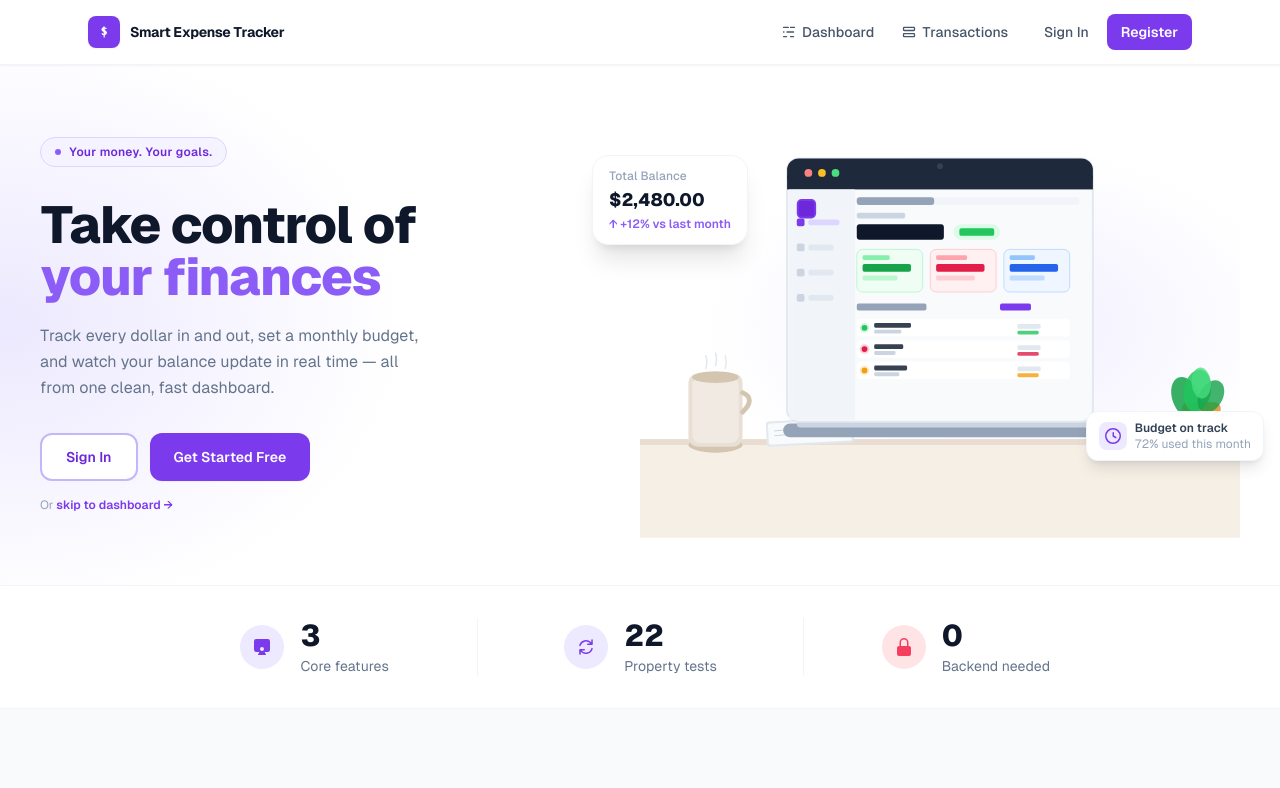
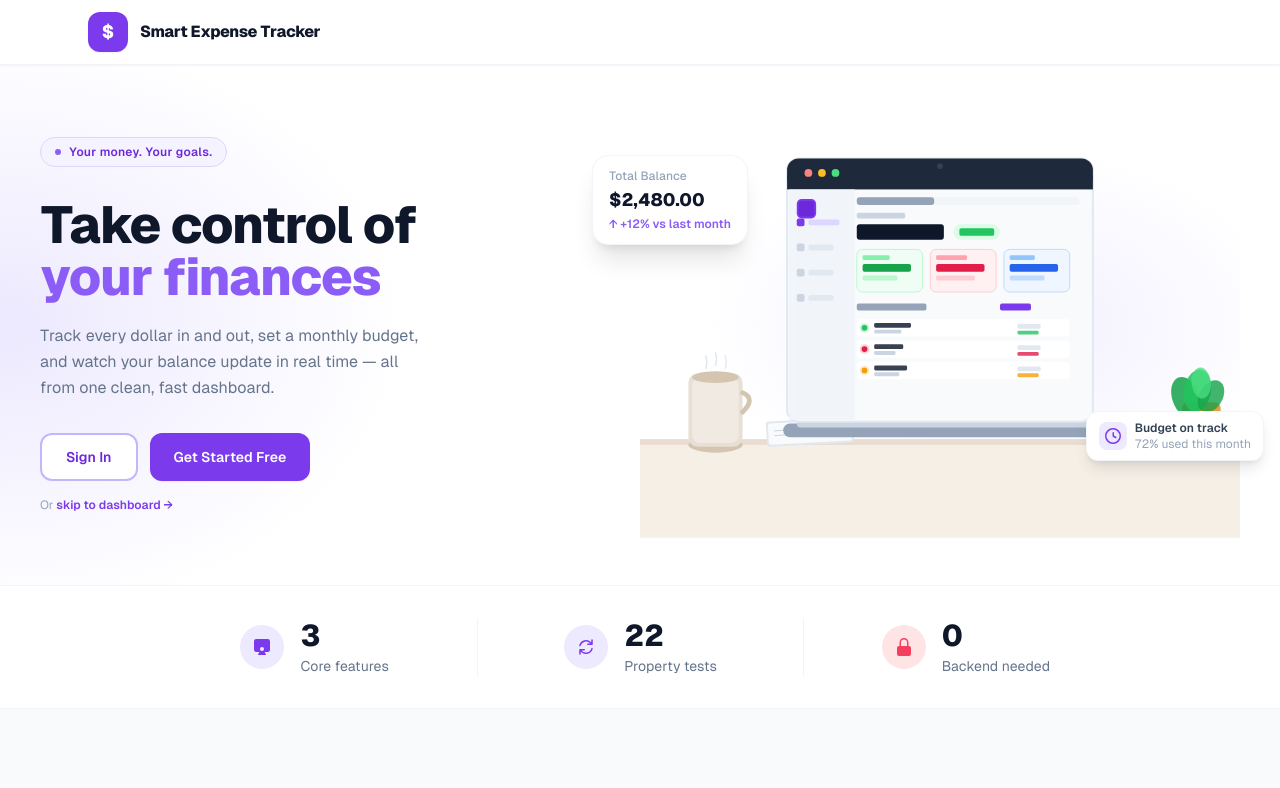
Before and after one commit to subiksha29-07/my-kiro-project, a Next.js app: page / in a window 1280 px wide. Shown: the top 788 px of the page. Built offline with nearby package versions, Linux system fonts and the light colour scheme.

Commit message:
login/register

```diff
--- a/app/layout.tsx
+++ b/app/layout.tsx
@@ -1,7 +1,6 @@
 import type { Metadata } from 'next';
 import localFont from 'next/font/local';
 import Link from 'next/link';
-import { AuthButtons } from '@/components/auth/AuthButtons';
 import './globals.css';
 
 const geistSans = localFont({
@@ -29,47 +28,24 @@ export default function RootLayout({
         {/* ── Navbar ─────────────────────────────────────────────── */}
         <header className="sticky top-0 z-50 border-b border-slate-100 bg-white shadow-sm">
           <div className="mx-auto max-w-6xl px-4 sm:px-6 h-16 flex items-center justify-between">
-            {/* Brand */}
+
+            {/* Brand — purple $ icon + name */}
             <Link
               href="/"
-              className="flex items-center gap-2.5 group focus:outline-none focus-visible:ring-2 focus-visible:ring-violet-500 rounded-lg"
+              className="flex items-center gap-3 group focus:outline-none focus-visible:ring-2 focus-visible:ring-violet-500 rounded-lg"
             >
-              <div className="flex h-8 w-8 items-center justify-center rounded-lg bg-violet-600 shadow-sm group-hover:bg-violet-700 transition-colors">
-                <svg viewBox="0 0 20 20" fill="white" className="w-4 h-4" aria-hidden>
-                  <path d="M10.75 10.818v2.614A3.13 3.13 0 0 0 11.888 13c.255-.414.384-.833.384-1.253 0-.41-.123-.827-.368-1.249a3.96 3.96 0 0 0-1.154-.68ZM8.5 12.89c.347.51.886.903 1.619 1.18V12.11c-.34.14-.64.34-.894.59-.473.46-.725.948-.725 1.19Z" />
-                  <path fillRule="evenodd" d="M9.25 3.5a.75.75 0 0 1 1.5 0V4c1.147.113 2.19.667 2.888 1.538l-1.21.907A2.28 2.28 0 0 0 11 5.625V7.87a4.97 4.97 0 0 1 1.816 1.1c.59.552.934 1.207.934 1.902 0 .697-.345 1.352-.934 1.903A4.97 4.97 0 0 1 11 13.876v2.374a.75.75 0 0 1-1.5 0v-2.264c-1.188-.256-2.14-.9-2.725-1.806l1.222-.88c.378.528.955.905 1.503 1.065v-2.385a4.97 4.97 0 0 1-1.816-1.1C7.095 8.33 6.75 7.675 6.75 6.98c0-.697.345-1.352.934-1.903A4.97 4.97 0 0 1 9.25 3.876V3.5Z" clipRule="evenodd" />
-                </svg>
+              {/* Logo: violet rounded-xl with $ */}
+              <div className="flex h-10 w-10 items-center justify-center rounded-xl bg-violet-600 shadow-sm group-hover:bg-violet-700 transition-colors shrink-0">
+                <span className="text-white font-extrabold text-lg leading-none select-none" aria-hidden>
+                  $
+                </span>
               </div>
-              <span className="font-bold text-slate-900 text-sm tracking-tight group-hover:text-violet-600 transition-colors">
+              <span className="font-extrabold text-slate-900 text-base tracking-tight group-hover:text-violet-600 transition-colors">
                 Smart Expense Tracker
               </span>
             </Link>
 
-            {/* Nav links */}
-            <nav className="flex items-center gap-1" aria-label="Main navigation">
-              <Link
-                href="/dashboard"
-                className="flex items-center gap-1.5 px-3 py-2 rounded-lg text-sm font-medium text-slate-600 hover:text-violet-600 hover:bg-violet-50 transition-colors focus:outline-none focus-visible:ring-2 focus-visible:ring-violet-500"
-              >
-                <svg viewBox="0 0 16 16" fill="currentColor" className="w-3.5 h-3.5" aria-hidden>
-                  <path d="M1 2.75A.75.75 0 0 1 1.75 2h5.5a.75.75 0 0 1 0 1.5h-5.5A.75.75 0 0 1 1 2.75Zm8 0a.75.75 0 0 1 .75-.75h4.5a.75.75 0 0 1 0 1.5h-4.5A.75.75 0 0 1 9 2.75ZM1 8a.75.75 0 0 1 .75-.75h.5a.75.75 0 0 1 0 1.5h-.5A.75.75 0 0 1 1 8Zm4 0a.75.75 0 0 1 .75-.75h7.5a.75.75 0 0 1 0 1.5h-7.5A.75.75 0 0 1 5 8Zm-4 5.25a.75.75 0 0 1 .75-.75h3.5a.75.75 0 0 1 0 1.5h-3.5a.75.75 0 0 1-.75-.75Zm8 0a.75.75 0 0 1 .75-.75h3.5a.75.75 0 0 1 0 1.5h-3.5a.75.75 0 0 1-.75-.75Z" />
-                </svg>
-                Dashboard
-              </Link>
-              <Link
-                href="/transactions"
-                className="flex items-center gap-1.5 px-3 py-2 rounded-lg text-sm font-medium text-slate-600 hover:text-violet-600 hover:bg-violet-50 transition-colors focus:outline-none focus-visible:ring-2 focus-visible:ring-violet-500"
-              >
-                <svg viewBox="0 0 16 16" fill="currentColor" className="w-3.5 h-3.5" aria-hidden>
-                  <path fillRule="evenodd" d="M1 3.5A1.5 1.5 0 0 1 2.5 2h11A1.5 1.5 0 0 1 15 3.5v2A1.5 1.5 0 0 1 13.5 7h-11A1.5 1.5 0 0 1 1 5.5v-2Zm1.5 0v2h11v-2h-11ZM1 10.5A1.5 1.5 0 0 1 2.5 9h11a1.5 1.5 0 0 1 1.5 1.5v2a1.5 1.5 0 0 1-1.5 1.5h-11A1.5 1.5 0 0 1 1 12.5v-2Zm1.5 0v2h11v-2h-11Z" clipRule="evenodd" />
-                </svg>
-                Transactions
-              </Link>
-              {/* Auth buttons — Sign In + Register */}
-              <span className="ml-2 hidden sm:flex">
-                <AuthButtons variant="nav" />
-              </span>
-            </nav>
+            {/* Nav — links removed, logo only */}
           </div>
         </header>
 
```
